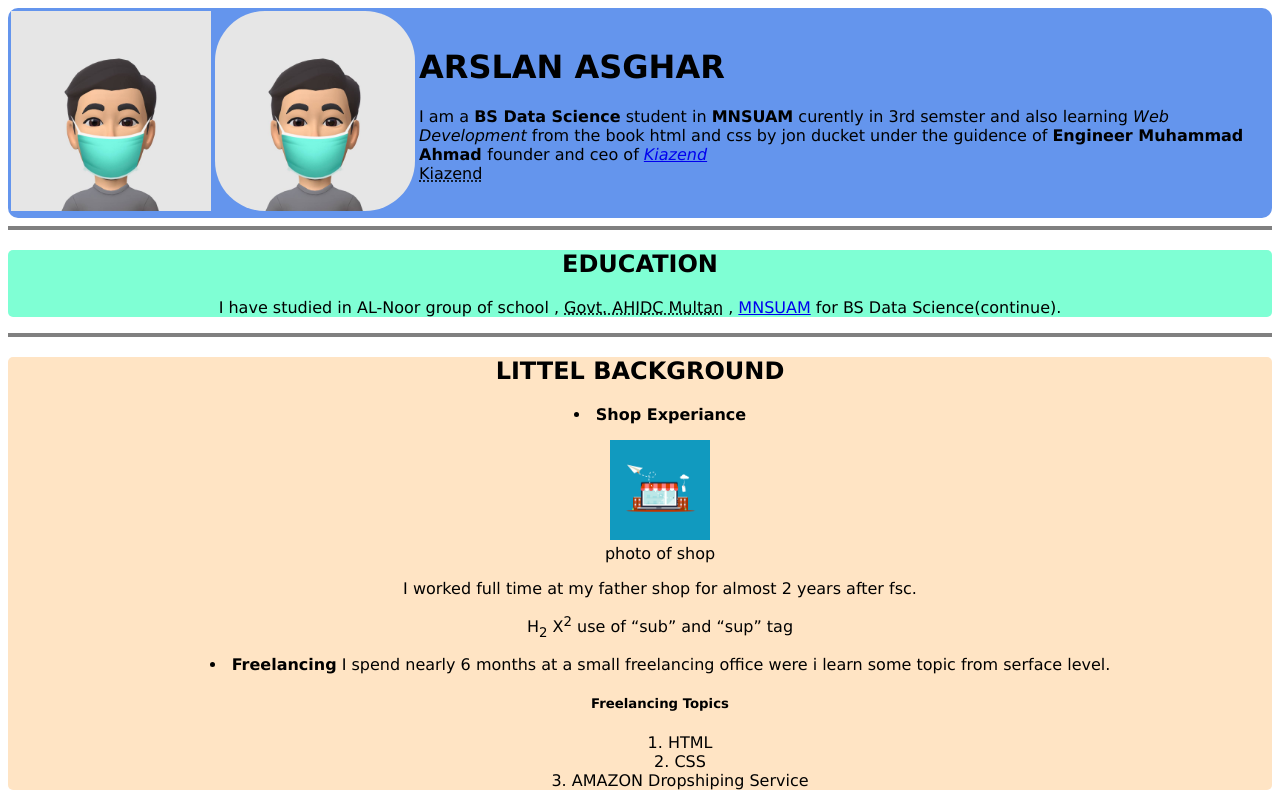
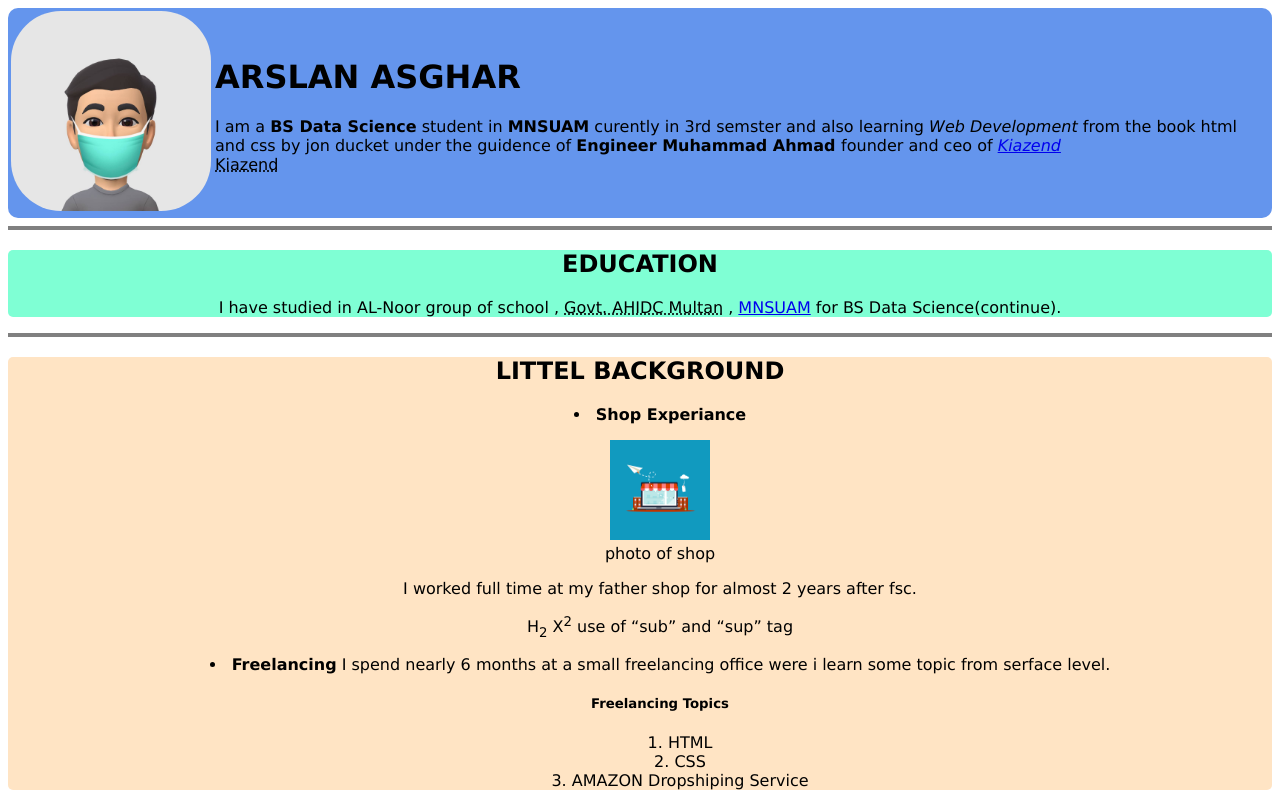
Before and after one commit to arslanasghar117/web_development, a plain HTML site: page index.html in a window 1280 px wide. Shown: the top 800 px of the page. Drawn offline with Linux system fonts and the light colour scheme.

Commit message:
Update index.html

```diff
--- a/index.html
+++ b/index.html
@@ -18,7 +18,6 @@
 
     <table>
         <tr>
-            <td><img src="img/dp.jpg" alt="profile" width="200" height="200"></td>
             <td><img id="dp" src="img/dp.jpg" alt="profile" width="200" height="200"></td>
             <td>
                 <h1 class="upper">Arslan Asghar</h1>
```
